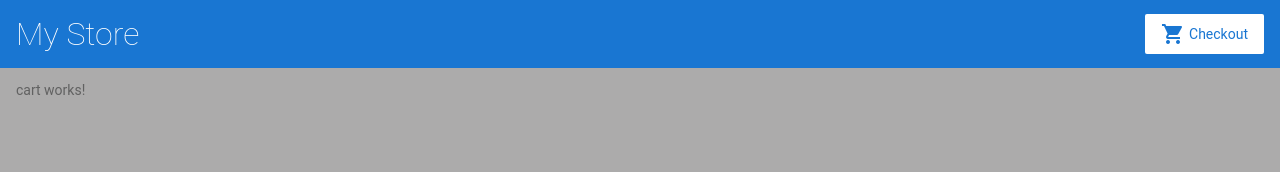
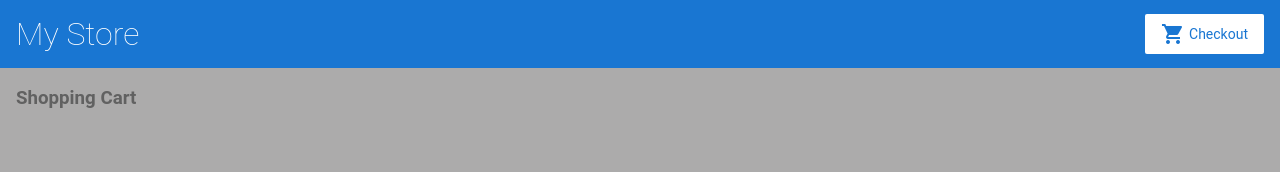
Before and after one commit to benjkent/angular-getting-started, an Angular app: page /cart in a window 1280 px wide. Shown: the top 172 px of the page. Built offline with nearby package versions, Linux system fonts and the light colour scheme.

Commit message:
inject cartService into cart component

```diff
--- a/src/app/cart/cart.component.html
+++ b/src/app/cart/cart.component.html
@@ -1 +1,6 @@
-<p>cart works!</p>
+<h3>Shopping Cart</h3>
+
+<div class="cart-item" *ngFor="let item of items">
+  <span>{{ item.name }}</span>
+  <span>{{ item.price | currency }}</span>
+</div>
--- a/src/app/cart/cart.component.ts
+++ b/src/app/cart/cart.component.ts
@@ -1,15 +1,14 @@
 import { Component, OnInit } from '@angular/core';
+import { CartService } from '../cart.service';
 
 @Component({
   selector: 'app-cart',
   templateUrl: './cart.component.html',
-  styleUrls: ['./cart.component.css']
+  styleUrls: ['./cart.component.css'],
 })
 export class CartComponent implements OnInit {
+  items = this.cartService.getItems();
+  constructor(private cartService: CartService) {}
 
-  constructor() { }
-
-  ngOnInit(): void {
-  }
-
+  ngOnInit(): void {}
 }
```
Also changed, not shown: src/app/top-bar/top-bar.component.ts (+2 -5 lines).
